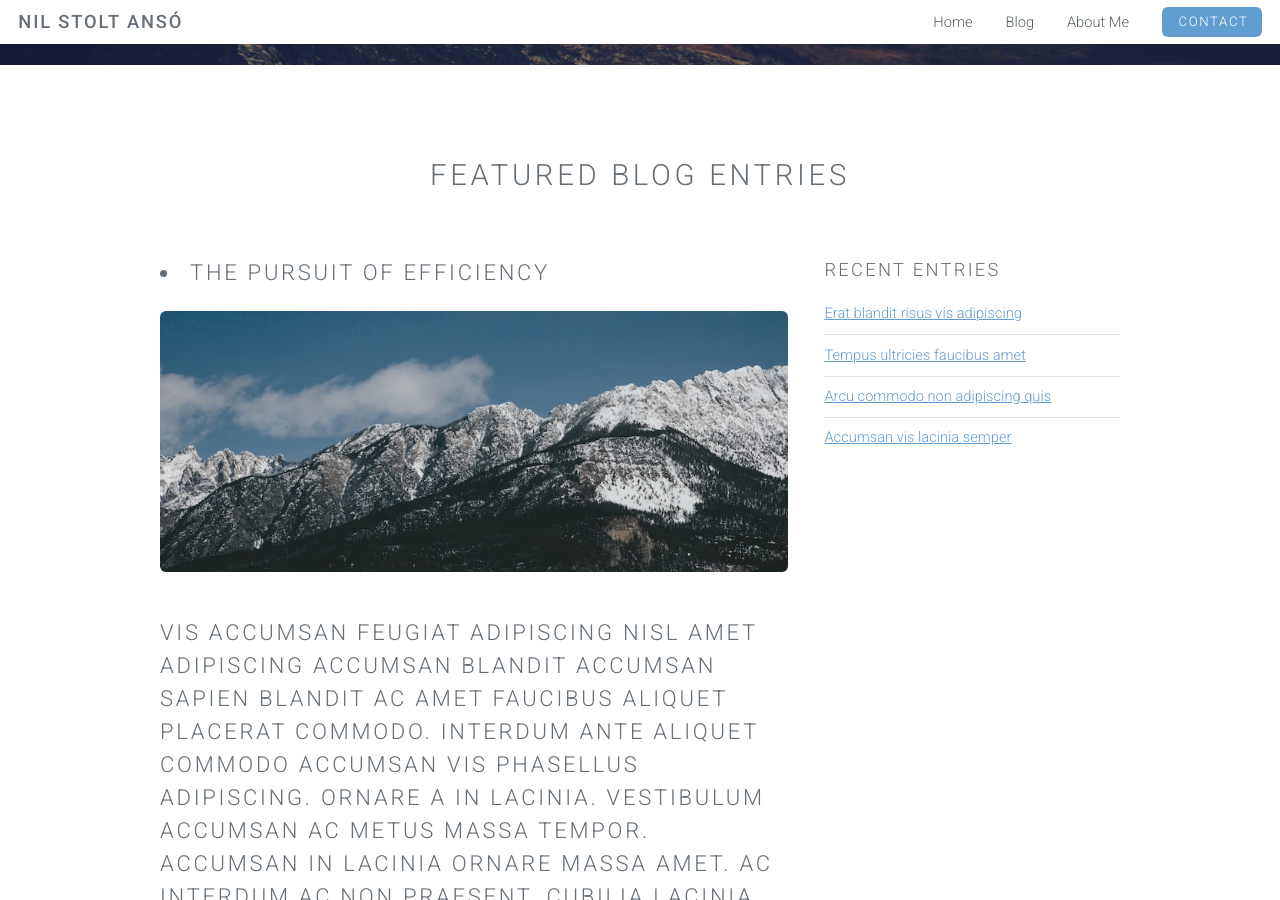
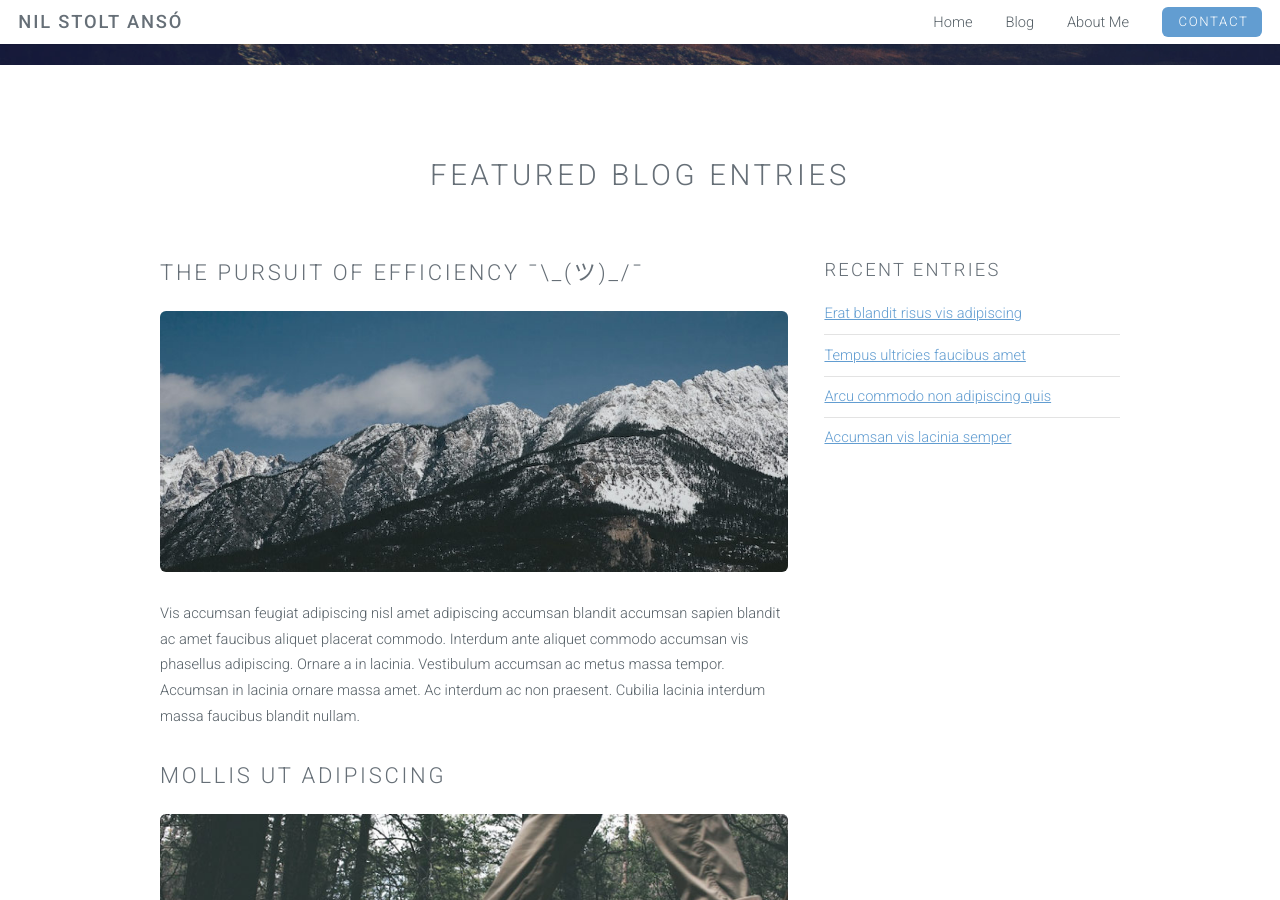
Before and after one commit to NILOIDE/NILOIDE.github.io, a Jekyll site: the page built from index.html, in a window 1280 px wide and 900 px high, scrolled down 462 px. Built offline with Jekyll 4.4.1, drawn with Linux system fonts in a browser that asks for light colours.

```diff
--- a/index.html
+++ b/index.html
@@ -12,8 +12,9 @@
 					<div class="row">
 						<div class="8u">
 							<section>
-								<h2><li><a href="#elements" >The pursuit of efficiency</a></li><h2>
-								<a href="#elements" class="image fit"><img src="images/pic03.jpg" alt="" /></a>
+								<h2>The pursuit of efficiency
+								<a href="#elements" >¯\_(ツ)_/¯</a></h2>
+								<a href="#" class="image fit"><img src="images/pic03.jpg" alt="" /></a>
 								<p>Vis accumsan feugiat adipiscing nisl amet adipiscing accumsan blandit accumsan sapien blandit ac amet faucibus aliquet placerat commodo. Interdum ante aliquet commodo accumsan vis phasellus adipiscing. Ornare a in lacinia. Vestibulum accumsan ac metus massa tempor. Accumsan in lacinia ornare massa amet. Ac interdum ac non praesent. Cubilia lacinia interdum massa faucibus blandit nullam.</p>
 							</section>
 						</div>
```
